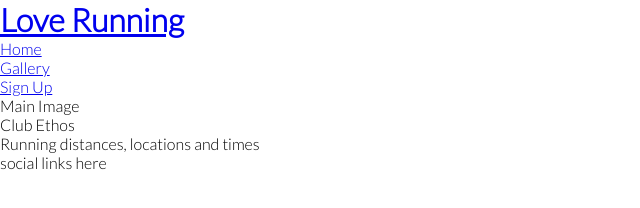
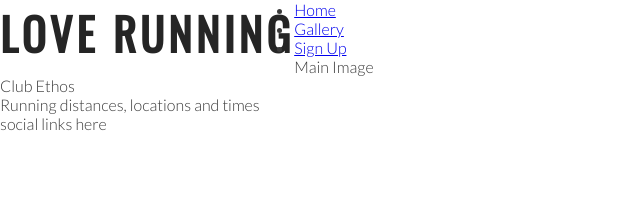
Before and after one commit to AndrosDe/love-running, a plain HTML site: page index.html in a window 1280 px wide. Shown: the whole page, without its empty margins (0-640 px from the left). Drawn offline with nearby package versions, Linux system fonts and the light colour scheme.

Commit message:
add style for h1, h2 & logo

```diff
--- a/assets/css/style.css
+++ b/assets/css/style.css
@@ -7,6 +7,21 @@
 }
 
 body {
-    font-family: Lato; sans-serif;
+    font-family: Lato, sans-serif;
     font-weight: 300;
+    color: #3a3a3a;
 }
+
+/* headings and logo */
+
+h1, h2 {
+    font-family: Oswald, sans-serif;
+    text-transform: uppercase;
+    letter-spacing: 4px;
+    color: #252525;
+}
+
+#logo {
+    float: left;
+    font-size: 280%;
+}
--- a/index.html
+++ b/index.html
@@ -15,7 +15,7 @@
 <body>
     <header>
         <a href="index.html">
-            <h1>Love Running</h1>
+            <h1 id="logo">Love Running</h1>
         </a>
         <nav>
             <ul>
```
